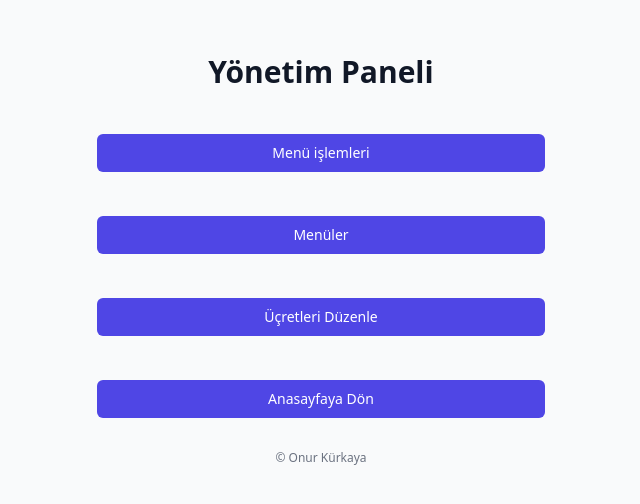
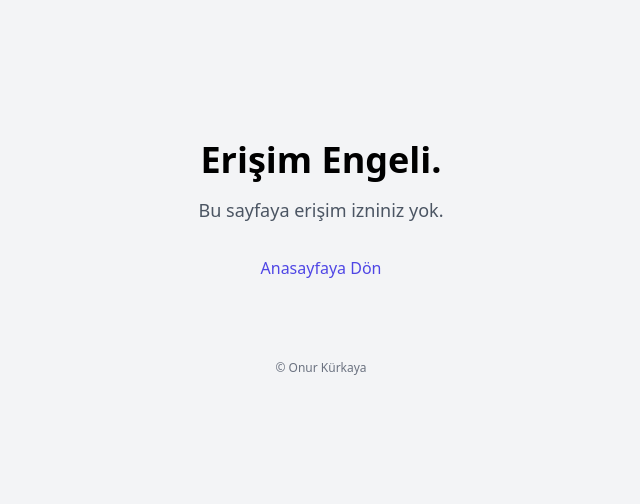
Before and after one commit to onwr/battal-yemekhane, a React (Create React App) app: page /yonetici/panel in a window 1280 px wide. Shown: the part 142-646 px from the top of the page, without its empty margins (319-959 px from the left). Built offline with nearby package versions, Linux system fonts and the light colour scheme; no server answers; sample sign-in values are in the browser's storage.

Commit message:
gucenlleme

```diff
--- a/src/panel/Panel.js
+++ b/src/panel/Panel.js
@@ -23,6 +23,11 @@ const Panel = () => {
         </div>
       </div>
     );
+  }
+
+  if(mailCek !== "onur@gmail.com")
+  {
+    return <Engel />
   }
 
   return (
```
